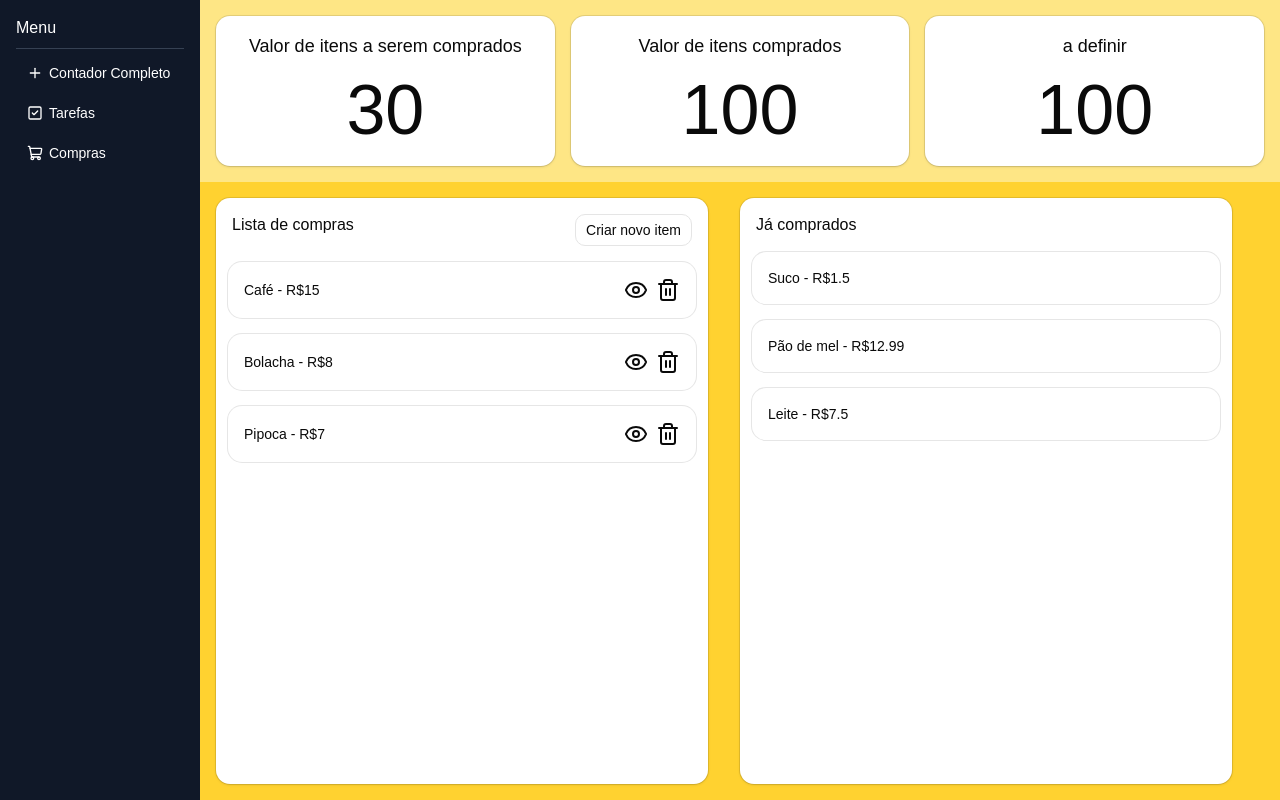
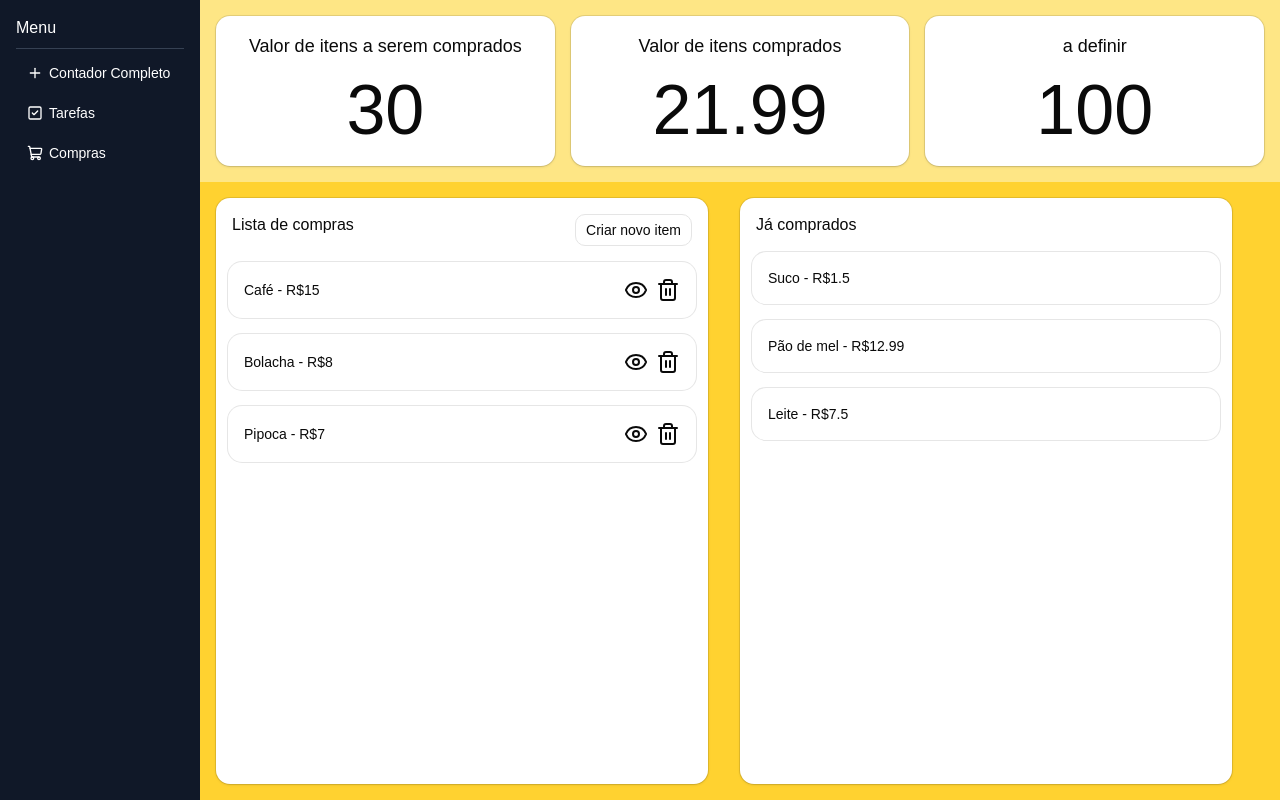
Before and after one commit to Fabiolandin/Aplicando-conceitos-de-react, a React (Vite) app: page /compras in a window 1280 px wide. Built offline with nearby package versions, Linux system fonts and the light colour scheme.

Commit message:
feat:implementando soma no painel de itens comprados

```diff
--- a/src/pages/compras.jsx
+++ b/src/pages/compras.jsx
@@ -27,6 +27,11 @@ const Compras = () => {
 
     //valor comprar recebe a lista.reduce o reduce percorre a lista recebendo de parametro total e compra
     const valorComprar = comprasComprar.reduce((total, compra) => {
+        return total + compra.valor
+    }, 0)
+
+    //valor de itens comprados
+    const valorComprado = comprasComprado.reduce((total, compra) => {
         return total + compra.valor
     }, 0)
 
@@ -62,7 +67,7 @@ const Compras = () => {
                     <Card className="flex-1 h-37.5 shadow items-center">
                         <CardContent className="flex items-center flex-col">
                             <h1 className="text-lg font-medium">Valor de itens comprados</h1>
-                            <h1 className="text-[70px] font-medium">100</h1>
+                            <h1 className="text-[70px] font-medium">{valorComprado.toFixed(2)}</h1>
                         </CardContent>
                     </Card>
 
```
